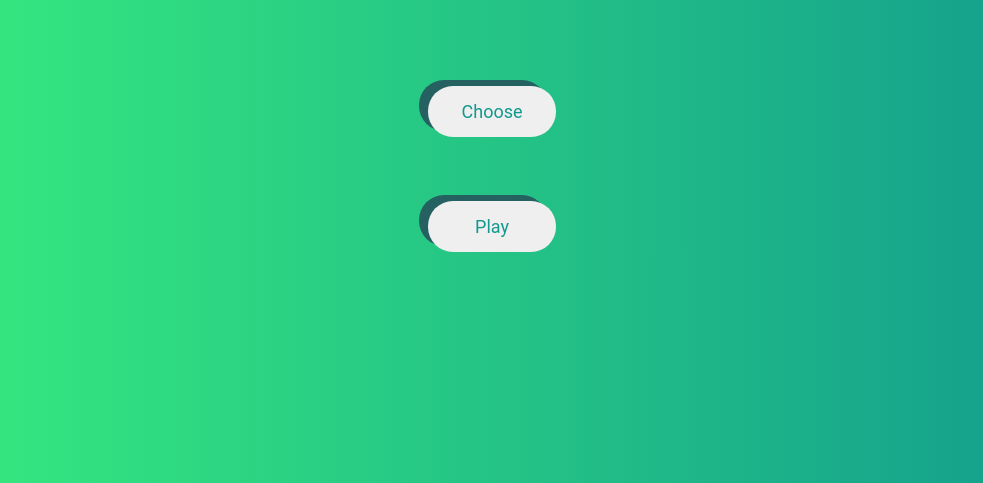
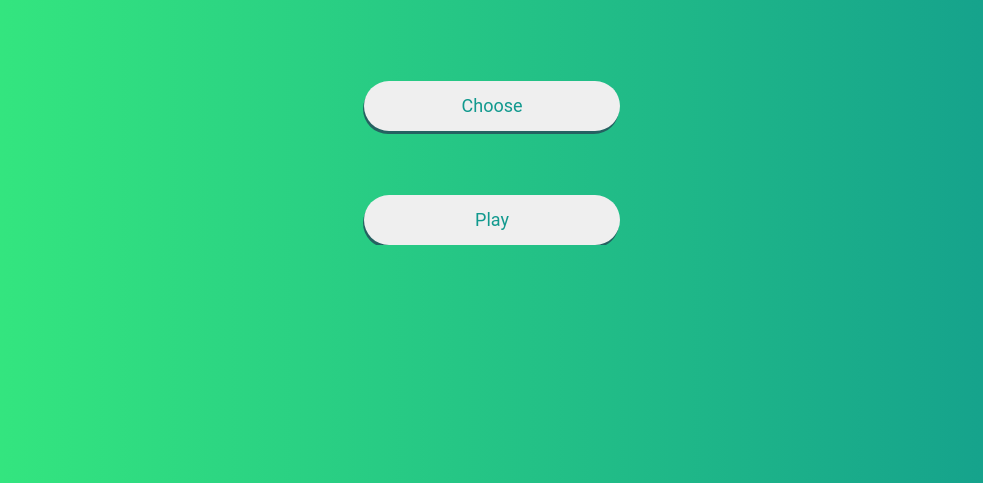
Before and after one commit to LordMathi2741/Rock-Paper-Scissors, a plain HTML site: page index.html in a window 1280 px wide. Shown: the part 317-800 px from the top of the page, without its empty margins (148-1131 px from the left). Drawn offline with Linux system fonts and the light colour scheme; a web font is replaced by a local one.

Commit message:
Local changes css

```diff
--- a/css/index.css
+++ b/css/index.css
@@ -1,21 +1,20 @@
 @import url('https://fonts.googleapis.com/css?family=Muli&display=swap');
 @import url('https://fonts.googleapis.com/css?family=Quicksand&display=swap');
 body, html{
-    padding: 0;
+    background: -webkit-linear-gradient(to right, #38ef7d, #11998e);  /* Chrome 10-25, Safari 5.1-6 */
+    background: #11998e;  /* fallback for old browsers */
+    background: linear-gradient(to right, #38ef7d, #11998e); /* W3C, IE 10+/ Edge, Firefox 16+, Chrome 26+, Opera 12+, Safari 7+ */
+    border: none;
     margin: 0;
     max-width: 100%;
-    border: none;
     overflow: hidden;
-    background: #11998e;  /* fallback for old browsers */
-background: -webkit-linear-gradient(to right, #38ef7d, #11998e);  /* Chrome 10-25, Safari 5.1-6 */
-background: linear-gradient(to right, #38ef7d, #11998e); /* W3C, IE 10+/ Edge, Firefox 16+, Chrome 26+, Opera 12+, Safari 7+ */
-
+    padding: 0;
 }
 
 h1 {
-    text-align: center;
     color:aliceblue;
     font-family: 'Roboto';
+    text-align: center;
 }
 
 div  {
@@ -23,14 +22,14 @@ div  {
 }
 
 .game{
+    display: flex;
+    flex-direction: row;
     font-size: 60px;
+    justify-content: space-evenly;
+    margin-block-start: 5%;
+    max-height: 0%;
     max-width: 100%;
     min-width: 30%;
-    max-height: 0%;
-    margin-block-start: 5%;
-    display: flex;
-    flex-direction: row;
-    justify-content: space-evenly;
 }
 
 .game p {
@@ -39,48 +38,56 @@ div  {
 
 div button{
     border-color: transparent;
+    border-radius: 25px;
+    box-shadow:  -1px 3px rgb(37, 97, 97);
+    color:#11998e;
     font-family: 'Roboto';
     font-size: large;
+    margin-block-start: 5%;
     max-width: 40%;
     min-width: 10%;
-    margin-block-start: 5%;
+    padding-block-end: 1%;
     padding-block-start: 1%;
-    padding-block-end: 1%;
     text-align: center;
-    border-radius: 25px;
-    box-shadow:  -9px -6px rgb(37, 97, 97);
-    color:#11998e;
 }
 #choose{
+    color:aliceblue;
+    font-size: 25px;
+    font-size: larger;
     text-align: center;
     text-transform: capitalize;
-    font-size: larger;
-    color:aliceblue;
-    font-size: 25px;
 }
 
 #Score{
+    color:aliceblue;
+    font-size: 25px;
+    font-size: larger;
     text-align: center;
     text-transform: capitalize;
-    font-size: larger;
-    color:aliceblue;
-    font-size: 25px;
 }
 
 #computer{
+    color:aliceblue;
+    font-size: 25px;
+    font-size: larger;
     text-align: center;
     text-transform: capitalize;
-    font-size: larger;
-    color:aliceblue;
-    font-size: 25px;
 }
 div button:hover{
     background-color: teal;
-    box-shadow:  -7px -6px black;
+    box-shadow:  -1px 3px black;
     color:aliceblue;
     cursor: pointer;
 }
 
+@media only screen and (min-width:900px) {
+    div button{
+     width:20%;
+     height: 50px;
+     padding-block-start: 1%;
+     padding-block-end: 1%;
+   }
+}
 
 
 
```
